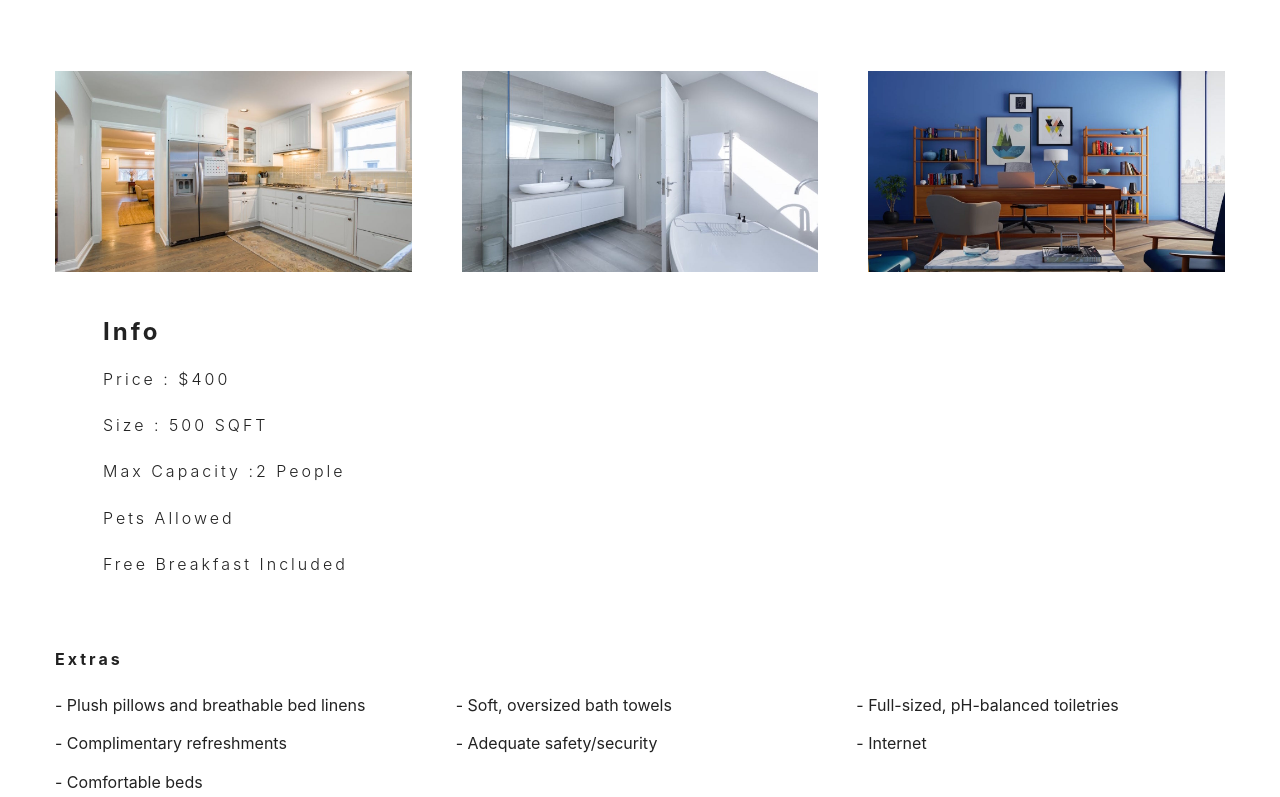
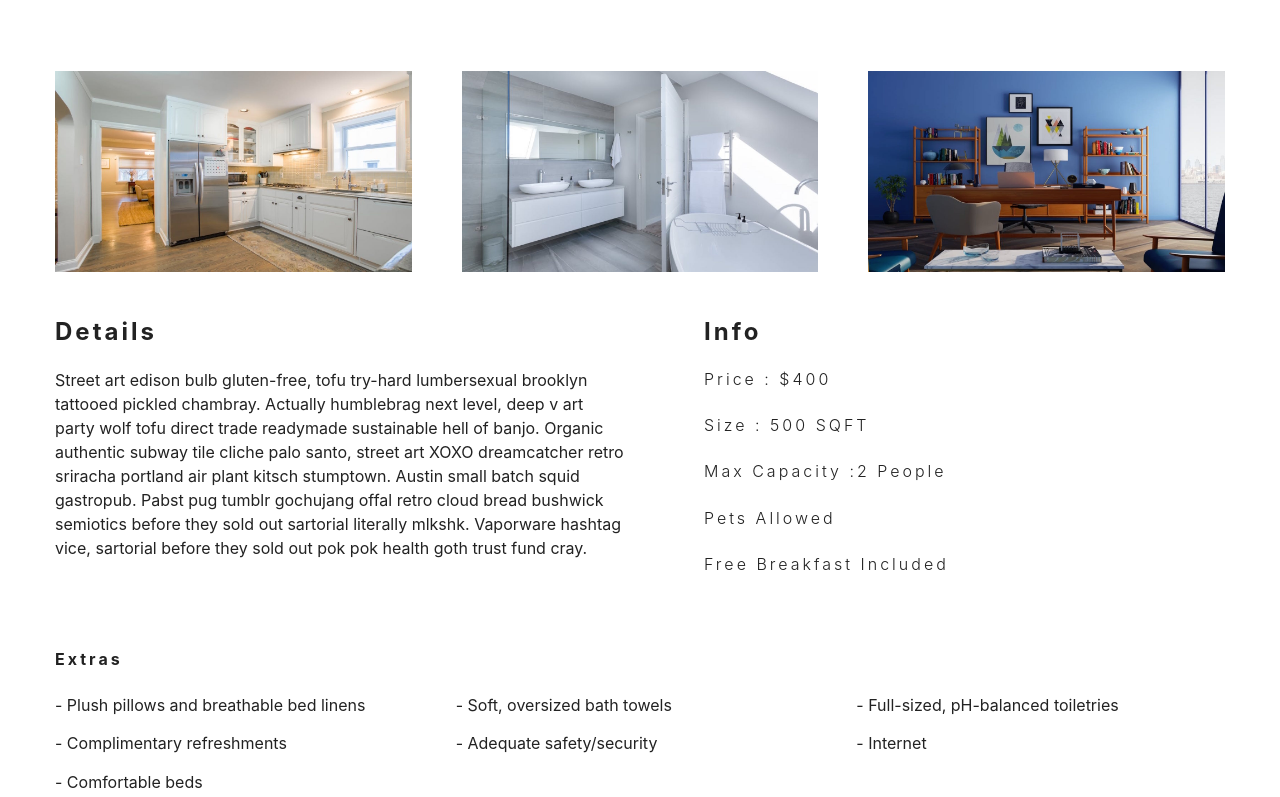
Before and after one commit to raju-ahammad/react-hotel-information-, a React (Create React App) app: page /rooms/double-deluxe in a window 1280 px wide. Shown: the part 555-1352 px from the top of the page. Built offline with nearby package versions, Linux system fonts and the light colour scheme.

Commit message:
single page details

```diff
--- a/src/Components/Layout/SingleRoom.jsx
+++ b/src/Components/Layout/SingleRoom.jsx
@@ -55,6 +55,10 @@ export class SingleRoom extends Component {
             ))}
                 </div>
                 <div className="single-room-info">
+                <article className="desc">
+                    <h3>details</h3>
+                    <p>{description}</p>
+                </article>
                 <article className="info">
                     <h3>info</h3>
                     <h6>price : ${price}</h6>
```
